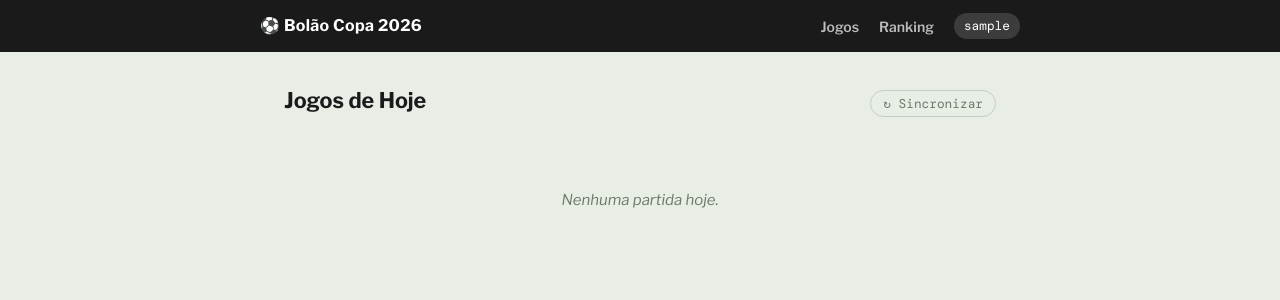
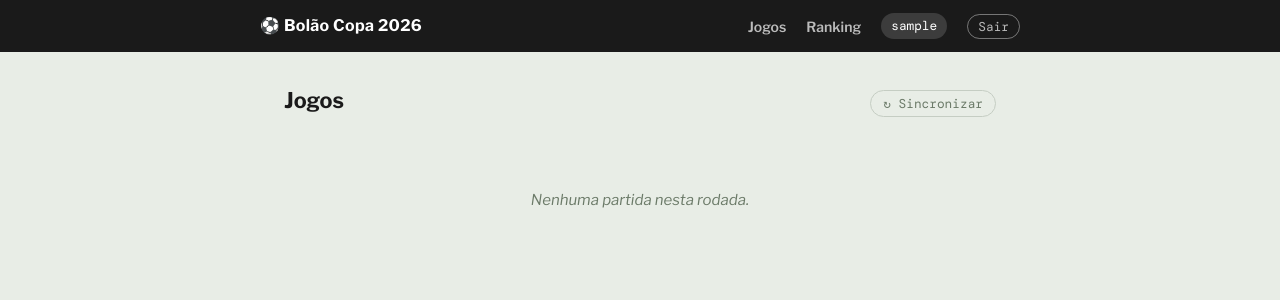
Before and after one commit to ErickBAlmeida/Bol-o-WC2026, a Flask app: template app/templates/index.html in a window 1280 px wide. Shown: the top 300 px of the page. Run offline with Flask 3, Linux system fonts and the light colour scheme; the template is opened without the code that fills it, so the values that code supplies are empty; the visitor is signed in with stand-in values (Sample User, id 1).

Commit message:
Feat: Exibe todos os jogos por rodada.

```diff
--- a/app/static/css/style.css
+++ b/app/static/css/style.css
@@ -75,6 +75,21 @@ a { color: inherit; text-decoration: none; }
   background: rgba(255,255,255,0.15);
   padding: 3px 10px;
   border-radius: 20px;
+  color: #fff;
+}
+.btn-logout {
+  font-family: var(--font-data);
+  font-size: 0.8rem;
+  background: transparent;
+  border: 1px solid rgba(255,255,255,0.4);
+  border-radius: 20px;
+  color: rgba(255,255,255,0.7);
+  padding: 3px 10px;
+  cursor: pointer;
+  transition: background 0.15s, color 0.15s;
+}
+.btn-logout:hover {
+  background: rgba(255,255,255,0.15);
   color: #fff;
 }
 
--- a/app/templates/base.html
+++ b/app/templates/base.html
@@ -18,6 +18,9 @@
         <a href="/leaderboard" class="nav-link {% if request.path == '/leaderboard' %}active{% endif %}">Ranking</a>
         {% if session.nickname %}
         <span class="nickname-chip">{{ session.nickname }}</span>
+        <form method="POST" action="/logout" style="display:inline">
+          <button type="submit" class="btn-logout">Sair</button>
+        </form>
         {% endif %}
       </nav>
     </div>
--- a/app/templates/index.html
+++ b/app/templates/index.html
@@ -1,9 +1,9 @@
 {% extends "base.html" %}
-{% block title %}Jogos de Hoje — Bolão Copa 2026{% endblock %}
+{% block title %}{% if matchday %}Rodada {{ matchday }}{% else %}Jogos{% endif %} — Bolão Copa 2026{% endblock %}
 
 {% block content %}
 <div class="page-header">
-  <h1 class="page-title">Jogos de Hoje</h1>
+  <h1 class="page-title">{% if matchday %}Rodada {{ matchday }}{% else %}Jogos{% endif %}</h1>
   <form method="POST" action="/admin/sync" class="sync-form">
     <button type="submit" class="btn-sync" title="Atualizar resultados">↻ Sincronizar</button>
   </form>
@@ -11,7 +11,7 @@
 
 {% if not matches %}
 <div class="empty-state">
-  <p>Nenhuma partida hoje.</p>
+  <p>Nenhuma partida nesta rodada.</p>
 </div>
 {% else %}
 <div class="match-list">
--- a/schema.sql
+++ b/schema.sql
@@ -12,6 +12,7 @@ CREATE TABLE IF NOT EXISTS matches (
     status VARCHAR(20) NOT NULL,
     home_score INTEGER,
     away_score INTEGER,
+    matchday INTEGER,
     last_updated TIMESTAMPTZ DEFAULT NOW()
 );
 
```
Also changed, not shown: app/football_api.py (+25 -8 lines), app/routes/main.py (+51 -21 lines).
